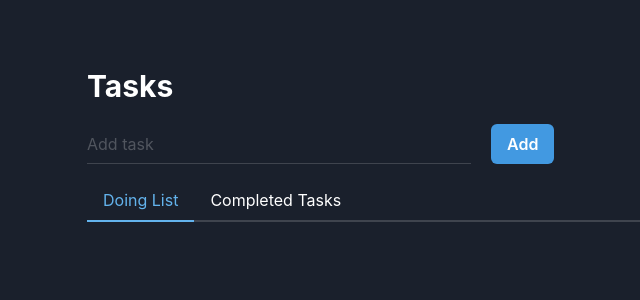
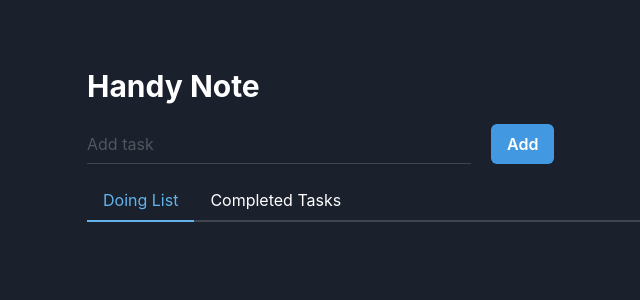
Before and after one commit to bkcsplayer/react-todoapp-tutorial, a React (Create React App) app: page / in a window 1280 px wide. Shown: the top 300 px of the page, without its empty margins (169-809 px from the left). Built offline with nearby package versions, Linux system fonts and the light colour scheme.

Commit message:
Update App.js

```diff
--- a/src/App.js
+++ b/src/App.js
@@ -47,7 +47,7 @@ const App = () => {
     <>
       <Flex w='100%' h='100vh'>
         <Flex w='100%' flexDir='column' ml='20%' mt='5%' mr='20%' color='white'>
-          <Text fontWeight='700' fontSize={30}>Tasks</Text>
+          <Text fontWeight='700' fontSize={30}>Handy Note</Text>
           <form onSubmit={addTask}>
             <Flex mt='2%'>
               <Input value={newTask} onChange={e => setNewTask(e.target.value)} variant='flushed' placeholder='Add task' w='50%' />
```
